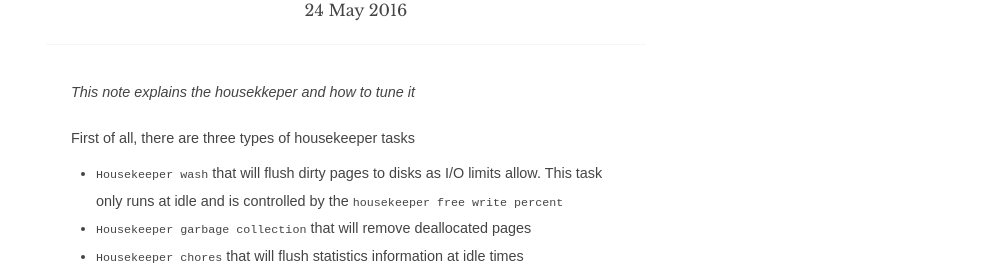
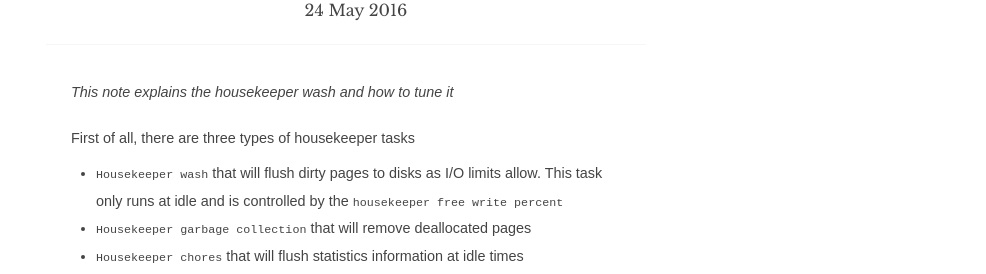
Before and after one commit to fipnova51/fipnova51.github.io, a Jekyll site: the page built from _posts/2016-05-24-how-to-tune-the-housekeeper-process.markdown, in a window 1280 px wide. Shown: the part 155-429 px from the top of the page, without its empty margins (294-1280 px from the left). Built offline with Jekyll 4.4.1, drawn with Linux system fonts in a browser that asks for light colours.

Commit message:
Post update: How to tune the housekeeper wash process

```diff
--- a/_posts/2016-05-24-how-to-tune-the-housekeeper-process.markdown
+++ b/_posts/2016-05-24-how-to-tune-the-housekeeper-process.markdown
@@ -5,7 +5,7 @@ layout: post
 tags: [sybase, housekeeper]
 categories: [database]
 ---
-*This note explains the housekkeper and how to tune it*
+*This note explains the housekeeper wash and how to tune it*
 
 <!--excerpt-->
 
```
